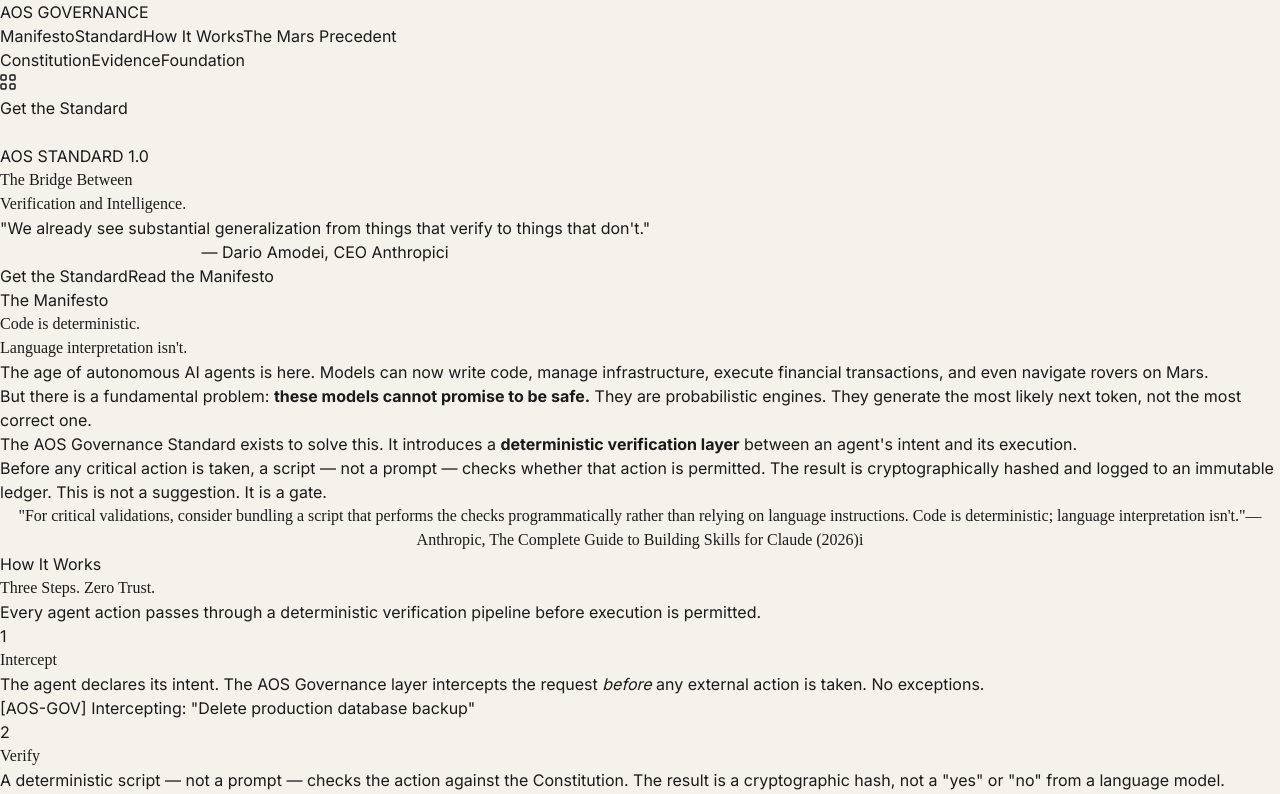
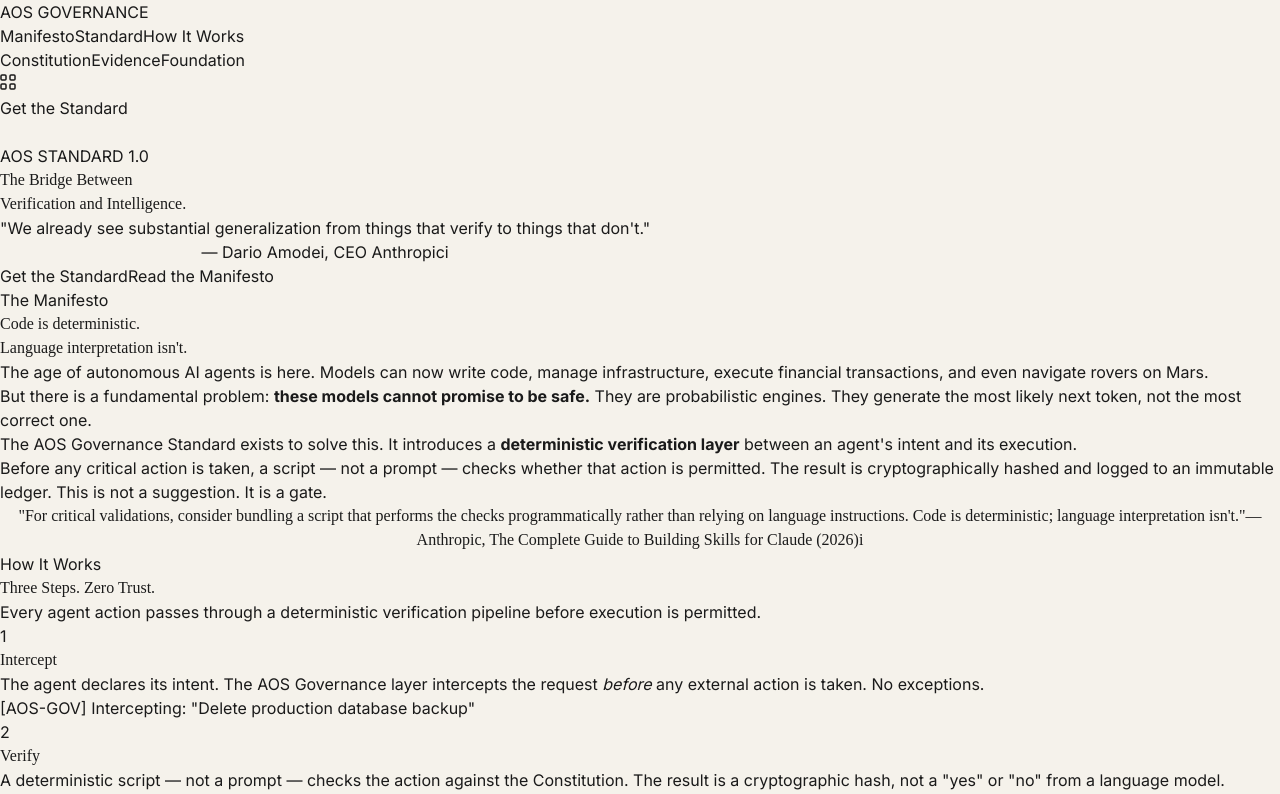
Before and after one commit to genesalvatore/aos-governance.com, a React (Vite) app in the folder aos-governance-web/: page / in a window 1280 px wide. Shown: the top 794 px of the page. Built offline with nearby package versions, Linux system fonts and the light colour scheme.

Commit message:
Remove Mars Precedent from nav (still in sitemap dropdown)

```diff
--- a/aos-governance-web/src/App.tsx
+++ b/aos-governance-web/src/App.tsx
@@ -227,7 +227,6 @@ export default function App() {
               <a href="#manifesto" className="hover:text-black transition-colors">Manifesto</a>
               <a href="#standard" className="hover:text-black transition-colors">Standard</a>
               <a href="#how-it-works" className="hover:text-black transition-colors">How It Works</a>
-              <a href="#mars" className="hover:text-black transition-colors">The Mars Precedent</a>
 
               {/* Quartet nav */}
               <div className="w-px h-4 bg-black/15 mx-1" />
@@ -255,7 +254,6 @@ export default function App() {
                 <a href="#manifesto" onClick={() => setMobileMenuOpen(false)} className="block py-3 text-sm font-medium text-gray-700 hover:text-black transition-colors border-b border-black/5">Manifesto</a>
                 <a href="#standard" onClick={() => setMobileMenuOpen(false)} className="block py-3 text-sm font-medium text-gray-700 hover:text-black transition-colors border-b border-black/5">Standard</a>
                 <a href="#how-it-works" onClick={() => setMobileMenuOpen(false)} className="block py-3 text-sm font-medium text-gray-700 hover:text-black transition-colors border-b border-black/5">How It Works</a>
-                <a href="#mars" onClick={() => setMobileMenuOpen(false)} className="block py-3 text-sm font-medium text-gray-700 hover:text-black transition-colors border-b border-black/5">The Mars Precedent</a>
                 <div className="pt-2 flex gap-3 text-xs font-mono uppercase tracking-wider">
                   <a href="https://aos-constitution.com" target="_blank" rel="noopener noreferrer" className="text-gray-400 hover:text-black">Constitution</a>
                   <a href="https://aos-evidence.com" target="_blank" rel="noopener noreferrer" className="text-gray-400 hover:text-black">Evidence</a>
```
